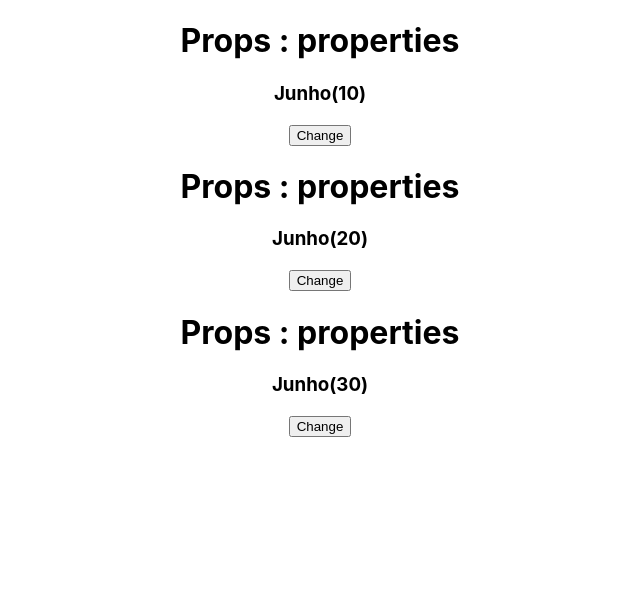
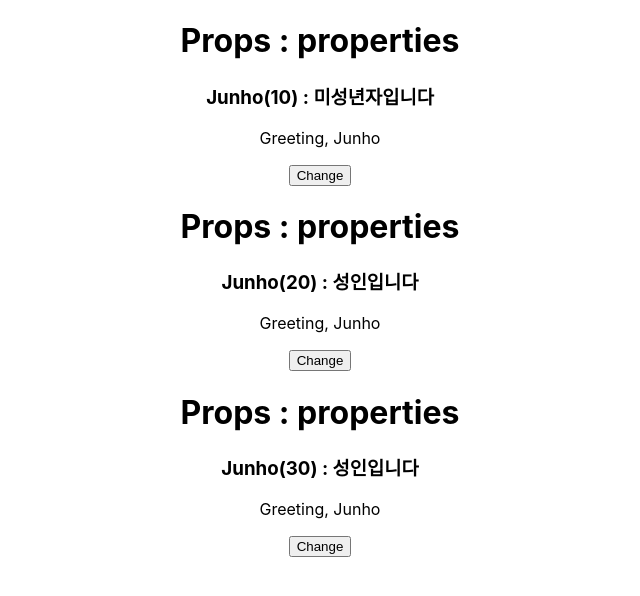
Before and after one commit to JunhoYoon95/Ruby-on-React, a React (Create React App) app: page / in a window 1280 px wide. Shown: the top 596 px of the page, without its empty margins (320-960 px from the left). Built offline with nearby package versions, Linux system fonts and the light colour scheme.

Commit message:
이때까지 state 와 props가 어떤 것이고 어떻게작용을 하는지에 대해서 알아보았습니다

```diff
--- a/src/components/Hello.js
+++ b/src/components/Hello.js
@@ -1,28 +1,23 @@
 import { useState } from "react";
+import UserName from "./UserName";
 
-export default function Hello(props) {
-    // Hello({age}) 이런 식으로 바로 안의 age를 받을 수도 있는 거임
-
-    // 넘겨받은 것을 변경을 할 수는 없어 age 라는 변수에다가 넣어서 변경을 해 볼 것입니다
-    console.log(props)
+export default function Hello({ age }) {
     const [name, setName] = useState('Junho');
     // name 은 변수, setName 은 이를 변경해주는 함수 명이라고 생각을 하면 될 것 같습니다
-    const [age, setAge] = useState(props.age);
-
-    function changeName() {
-        setName(name === "Junho" ? "준호" : "Junho")
-        setAge(age + 1)
-    }
-
-
+    const msg = age > 19 ? "성인입니다" : "미성년자입니다";
 
     return (
         <div>
             <h1>Props : properties</h1>
             <h3 id="name">
-                {name}({age})
+                {name}({age}) : {msg}
             </h3>
-            <button onClick={changeName}>Change</button>
+            <UserName name={name}></UserName>
+            {/* 여기서 name은 Hello.js 에서는 state 이지만, UserName 컴포넌트에서는 props 이다.
+            리액트에서 개발자는 데이터만 적절히 바꿔주면 compoent는 알아서 랜더링을 다시 하고 화면의 ui 정보는 알아서 갱신이 된다. 일일히 찾아다닐 필요가 없는 것이다*/}
+            <button onClick={() => {
+                setName(name === "Junho"?"준호":"Junho");
+            }}>Change</button>
         </div>
     )
 }
--- /dev/null
+++ b/src/components/UserName.js
@@ -0,0 +1,3 @@
+export default function UserName({name}) {
+    return <p>Greeting, {name} </p>
+}
```
